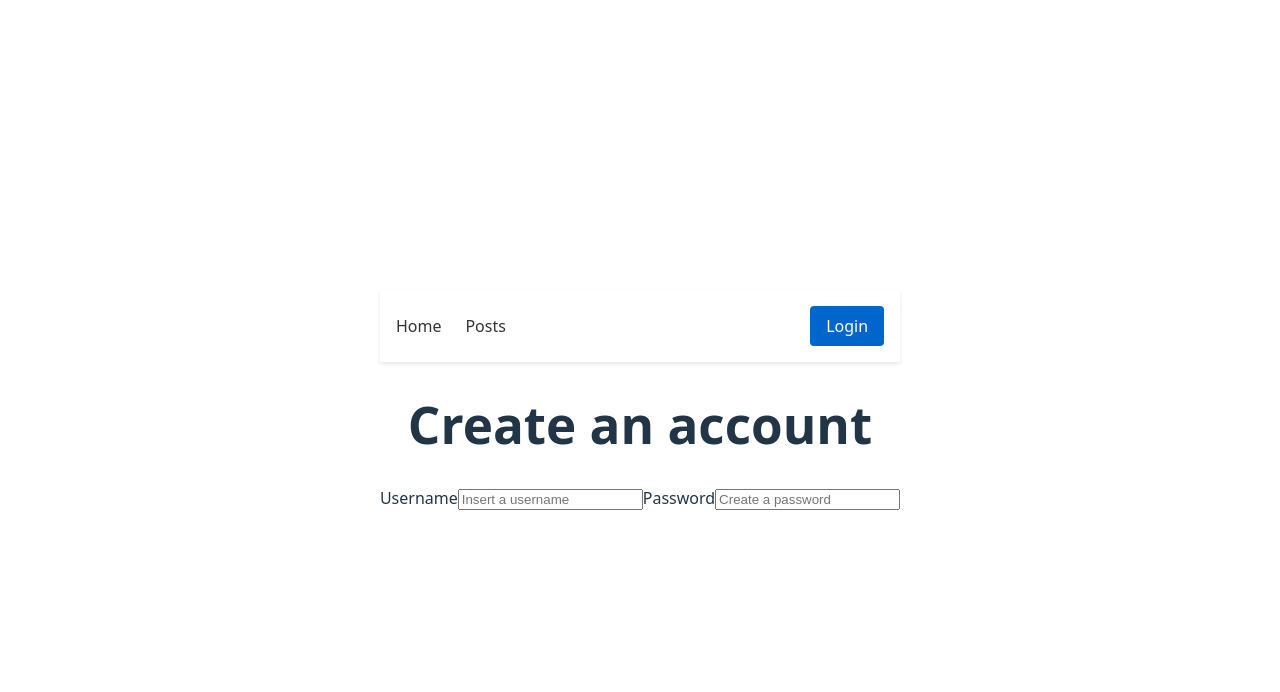
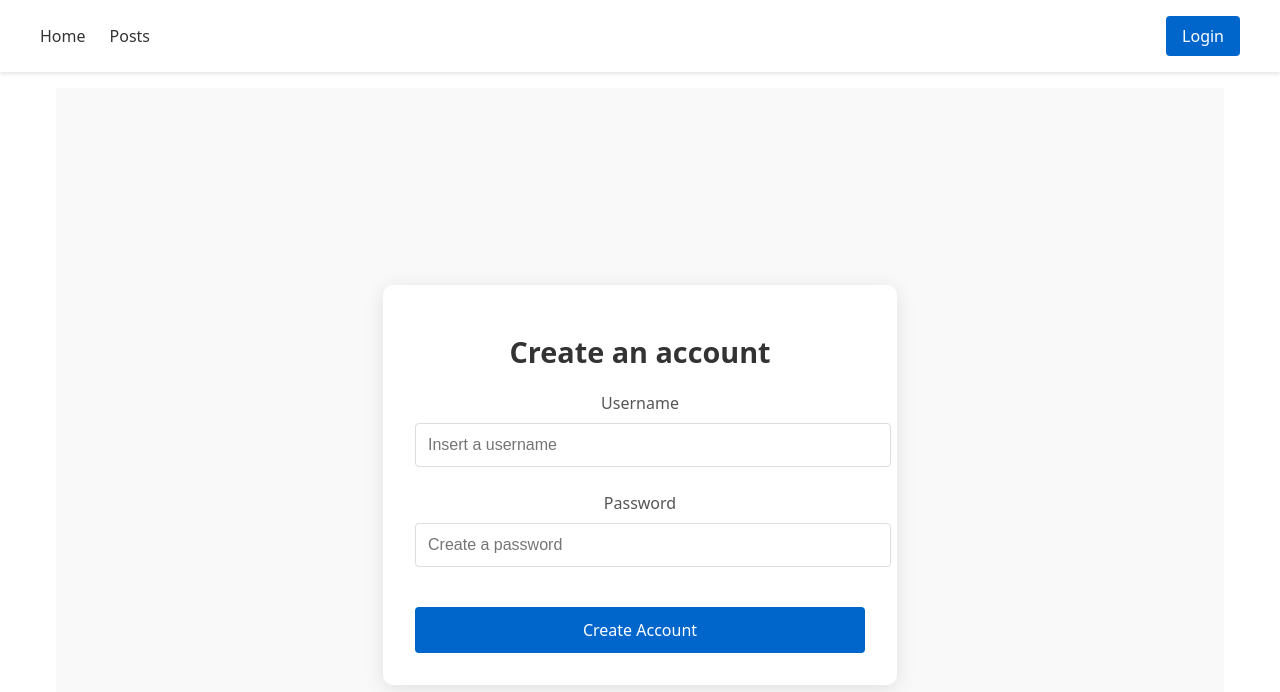
Before and after one commit to TaskMaster-New-Zealand/BlogFrontend, a React (Vite) app: page /register in a window 1280 px wide. Shown: the top 692 px of the page. Built offline with nearby package versions, Linux system fonts and the light colour scheme.

Commit message:
Better layout development of register page

```diff
--- /dev/null
+++ b/src/Components/Layout/Layout.css
@@ -0,0 +1,44 @@
+/* Overall layout wrapper */
+.layout-wrapper {
+    display: flex;
+    flex-direction: column;
+    min-height: 100vh;
+    width: 100%;
+    margin: 0;
+    padding: 0;
+    box-sizing: border-box;
+  }
+
+  /* Main content area */
+  .main {
+    flex: 1;
+    width: 100%;
+    display: flex;
+    justify-content: center;
+  }
+
+  /* Container for the main content */
+  .container {
+    width: 100%;
+    max-width: 1200px;
+    padding: 1rem;
+    box-sizing: border-box;
+  }
+
+  /* Ensure the root element doesn't limit width */
+  #root,
+  .App {
+    width: 100% !important;
+    max-width: 100% !important;
+    margin: 0 !important;
+    padding: 0 !important;
+    overflow-x: hidden;
+  }
+
+  /* Footer styling */
+  footer {
+    width: 100%;
+    padding: 1rem 0;
+    background-color: #f5f5f5;
+    text-align: center;
+  }
--- a/src/Components/Layout/Layout.tsx
+++ b/src/Components/Layout/Layout.tsx
@@ -1,15 +1,14 @@
 import React, {ReactNode} from 'react';
-import { Header } from './header'
-
+import { Header } from './header';
+import './Layout.css';
 
 interface LayoutProps {
   children: ReactNode;
 }
 
-
 const Layout: React.FC<LayoutProps> = ({children}) => {
   return (
-<div className="layout">
+    <div className="layout-wrapper">
       <Header />
       <main className="main">
         <div className="container">
--- a/src/Components/Layout/header.css
+++ b/src/Components/Layout/header.css
@@ -5,12 +5,14 @@
   position: sticky;
   top: 0;
   z-index: 1000;
+  width: 100%;
 }
 
 .header-container {
   display: flex;
   justify-content: space-between;
   align-items: center;
+  width: 100%;
   max-width: 1200px;
   margin: 0 auto;
   padding: 0 1rem;
--- /dev/null
+++ b/src/Components/Register.css
@@ -0,0 +1,93 @@
+/* Container for the registration page */
+.register-container {
+    display: flex;
+    justify-content: center;
+    align-items: center;
+    padding: 2rem 1rem;
+    min-height: calc(100vh - 70px); /* Adjust based on your header height */
+    background-color: #f9f9f9;
+  }
+
+  /* Card styling with shadow and border radius */
+  .register-card {
+    background-color: white;
+    border-radius: 10px;
+    box-shadow: 0 4px 20px rgba(0, 0, 0, 0.1);
+    padding: 2rem;
+    width: 100%;
+    max-width: 450px;
+  }
+
+  /* Form header */
+  .register-card h1 {
+    text-align: center;
+    margin-bottom: 1.5rem;
+    color: #333;
+    font-size: 1.8rem;
+  }
+
+  /* Form group spacing */
+  .form-group {
+    margin-bottom: 1.5rem;
+  }
+
+  /* Form labels */
+  .form-group label {
+    display: block;
+    margin-bottom: 0.5rem;
+    font-weight: 500;
+    color: #555;
+  }
+
+  /* Form inputs */
+  .form-group input {
+    width: 100%;
+    padding: 0.75rem;
+    border: 1px solid #ddd;
+    border-radius: 4px;
+    font-size: 1rem;
+    transition: border-color 0.3s;
+  }
+
+  .form-group input:focus {
+    outline: none;
+    border-color: #0066cc;
+    box-shadow: 0 0 0 2px rgba(0, 102, 204, 0.2);
+  }
+
+  /* Submit button */
+  .submit-btn {
+    width: 100%;
+    background-color: #0066cc;
+    color: white;
+    border: none;
+    border-radius: 4px;
+    padding: 0.75rem;
+    font-size: 1rem;
+    font-weight: 500;
+    cursor: pointer;
+    transition: background-color 0.3s;
+    margin-top: 1rem;
+  }
+
+  .submit-btn:hover {
+    background-color: #0052a3;
+  }
+
+  /* Responsive adjustments */
+  @media (max-width: 768px) {
+    .register-card {
+      padding: 1.5rem;
+    }
+  }
+
+  @media (max-width: 480px) {
+    .register-card h1 {
+      font-size: 1.5rem;
+    }
+
+    .form-group input,
+    .submit-btn {
+      padding: 0.6rem;
+    }
+  }
--- a/src/Components/Register.tsx
+++ b/src/Components/Register.tsx
@@ -1,6 +1,5 @@
 import React, { useState } from 'react';
-import styled from 'styled-components';
-import { createGlobalStyle } from 'styled-components';
+import './Register.css';
 
 interface FormData {
   username: string;
@@ -13,27 +12,54 @@ const Register: React.FC = () => {
         password: '',
     });
 
+    const handleChange = (e: React.ChangeEvent<HTMLInputElement>) => {
+        const { name, value } = e.target;
+        setFormData(prev => ({
+            ...prev,
+            [name]: value
+        }));
+    };
+
+    const handleSubmit = (e: React.FormEvent) => {
+        e.preventDefault();
+        console.log('Form submitted:', formData);
+        // Add your registration logic here
+    };
+
     return(
-        <div>
+        <div className="register-container">
+            <div className="register-card">
                 <h1>Create an account</h1>
-                <form>
-                    <label>Username</label>
+                <form onSubmit={handleSubmit}>
+                    <div className="form-group">
+                        <label htmlFor="username">Username</label>
                         <input
                             type="text"
                             placeholder="Insert a username"
                             id="username"
                             name="username"
+                            value={formData.username}
+                            onChange={handleChange}
                             required
-                    ></input>
+                        />
+                    </div>
 
-                    <label>Password</label>
+                    <div className="form-group">
+                        <label htmlFor="password">Password</label>
                         <input
                             type="password"
                             id="password"
                             name="password"
                             placeholder="Create a password"
-                    required></input>
+                            value={formData.password}
+                            onChange={handleChange}
+                            required
+                        />
+                    </div>
+
+                    <button type="submit" className="submit-btn">Create Account</button>
                 </form>
+            </div>
         </div>
     );
 };
```
Lines whose indentation alone changed are shown as unchanged.
